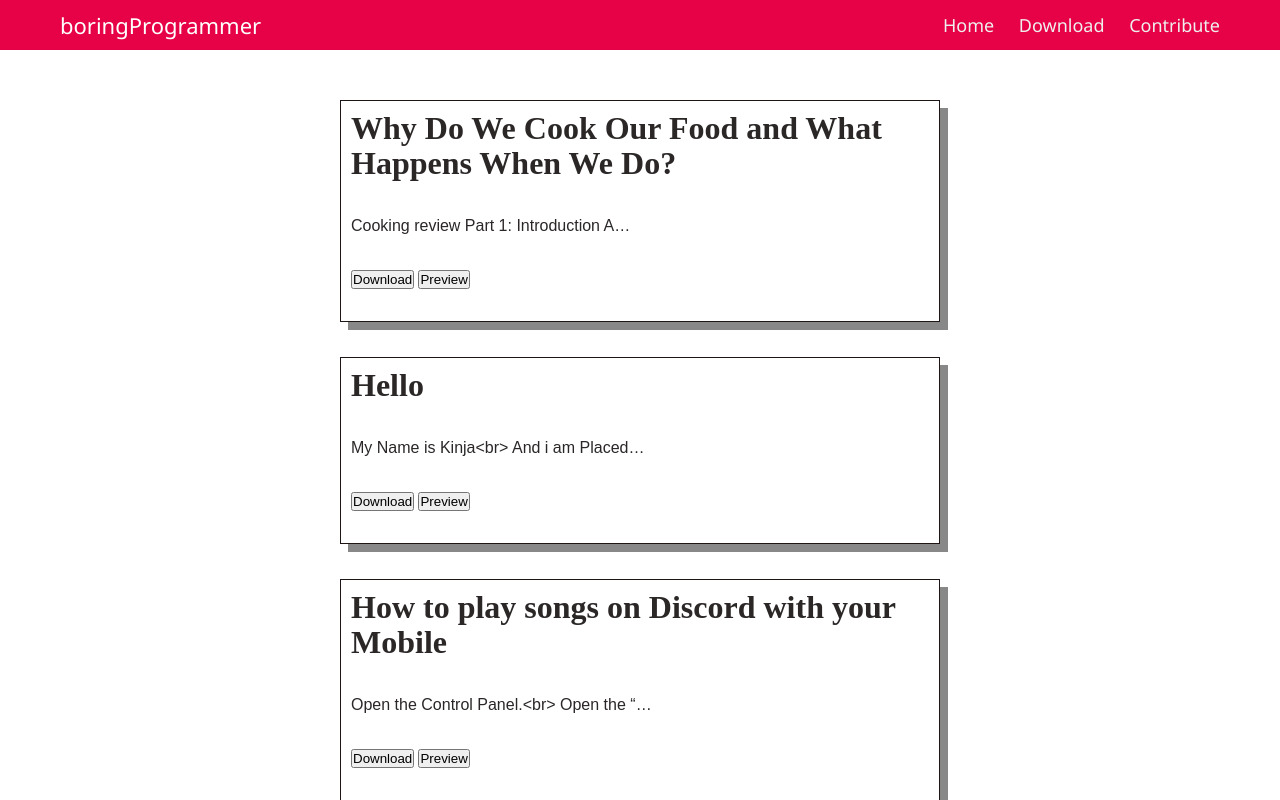
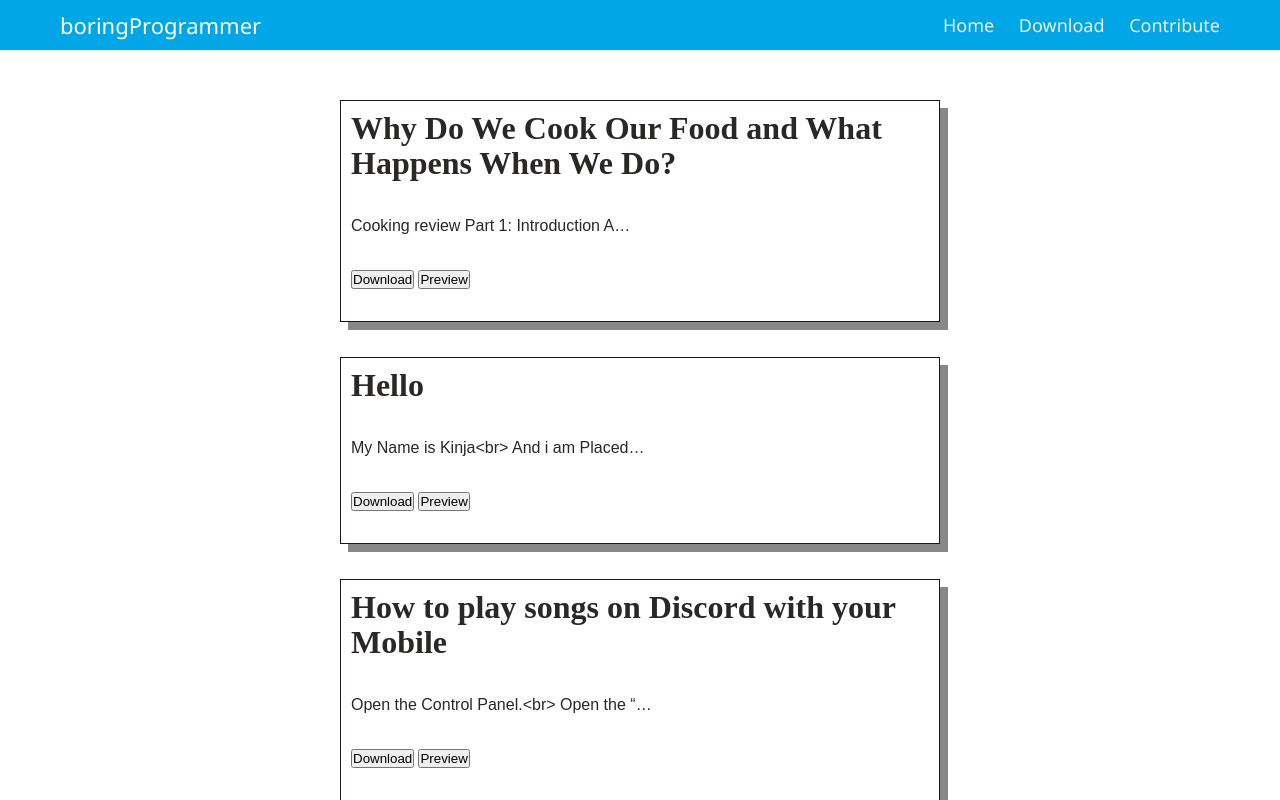
Before and after one commit to iayclash7/my, a Django app: page / in a window 1280 px wide. Shown: the top 800 px of the page. Run offline with Django 3.2, Linux system fonts and the light colour scheme; data comes from the database, SQL or seed files in the repository.

Commit message:
First Production Conf

```diff
--- a/boringapp/static/style.css
+++ b/boringapp/static/style.css
@@ -20,7 +20,7 @@
   .nav {
     height: 50px;
     width: 100%;
-    background-color: #e70146;
+    background-color: #01a6e7;
     position: relative;
 
     color:#fff;
```
Also changed, not shown: 2 other files.
